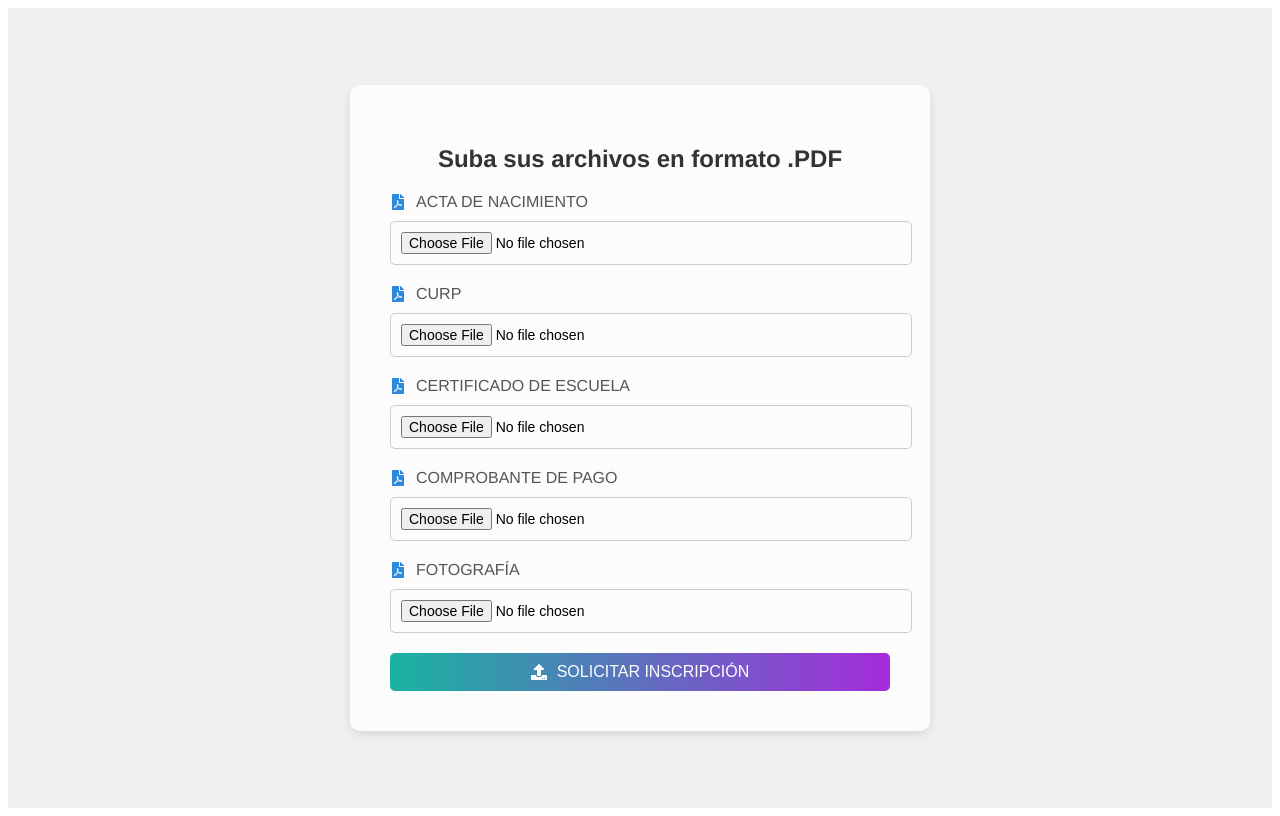
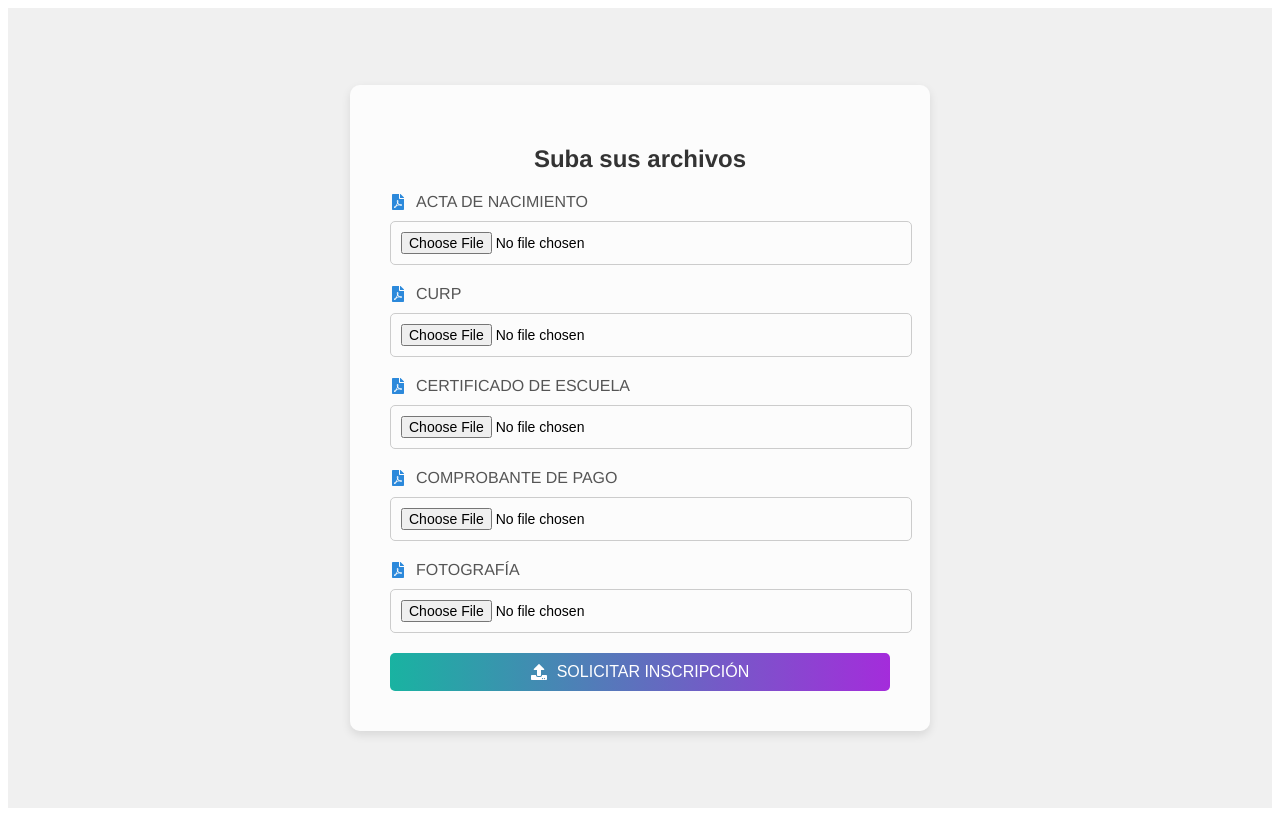
Before and after one commit to CharlyMoh/React-Izel-Web-, a React (Create React App) app: page / in a window 1280 px wide. Built offline with nearby package versions, Linux system fonts and the light colour scheme.

Commit message:
Subiendo 1 cambio

```diff
--- a/src/pages/inscriptionScreen.js
+++ b/src/pages/inscriptionScreen.js
@@ -5,7 +5,7 @@ export const InscriptionScreen = () => {
     return (
         <div style={styles.container}>
             <div style={styles.uploadBox}>
-                <h2 style={styles.title}>Suba sus archivos en formato .PDF</h2>
+                <h2 style={styles.title}>Suba sus archivos</h2>
                 <form style={styles.form}>
                     <div style={styles.section}>
                         <label style={styles.label}>
```
